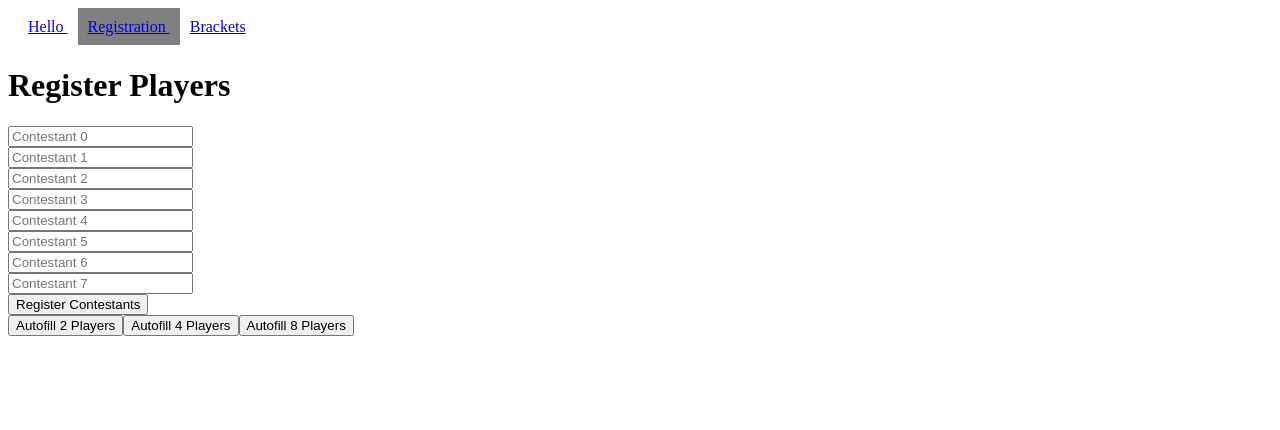
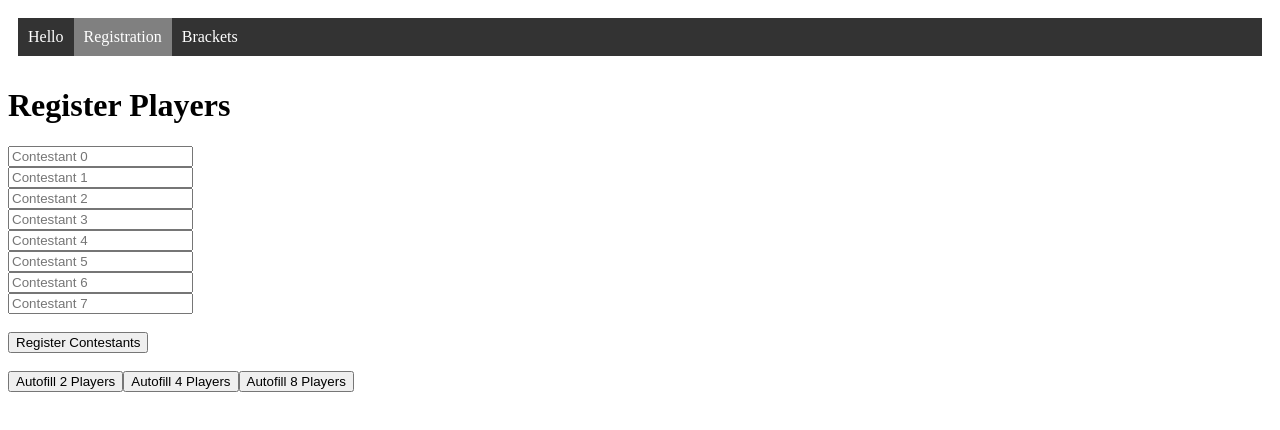
Before and after one commit to sivanathp/project2, an Angular app: page /registration in a window 1280 px wide. Shown: the top 430 px of the page. Built offline with nearby package versions, Linux system fonts and the light colour scheme.

Commit message:
Added some styles

```diff
--- a/src/app/app.component.css
+++ b/src/app/app.component.css
@@ -5,3 +5,28 @@
 .links a.active {
   background-color: grey;
 }
+
+ul {
+  list-style-type: none;
+  overflow: hidden;
+  background-color: #333333;
+  margin: 0;
+  padding: 0;
+
+}
+
+li {
+  float: left;
+}
+
+li a {
+  display: inline-block;
+  color: white;
+  text-align: center;
+  padding: 0 1em 0 0;
+  text-decoration: none;
+}
+
+li a:hover {
+  background-color: #111111;
+}
--- a/src/app/app.component.html
+++ b/src/app/app.component.html
@@ -1,18 +1,27 @@
 <div class="links">
-  <span>
+<ul>
+  <li>
       <a routerLink="/hello" routerLinkActive="active"> Hello </a>
-  </span>
 
-  <span>
+  </li>
+  <li><span>
       <a routerLink="/registration" routerLinkActive="active">
           Registration
       </a>
   </span>
-  <span>
+
+  </li>
+  <li><span>
       <a routerLink="/brackets" routerLinkActive="active">
           Brackets
       </a>
-  </span>
+  </span></li>
+
+</ul>
+
+
+
+
 
 </div>
 
--- a/src/app/app/tournament/brackets/brackets.component.html
+++ b/src/app/app/tournament/brackets/brackets.component.html
@@ -1,41 +1,43 @@
-<p>brackets works!</p>
-<h1> brackets component </h1>
-<h2>Round number {{roundNumber}}</h2>
+<h1>Round number {{roundNumber}}</h1>
+<div *ngIf="message">
+    <Label>{{message}}</Label>
+    </div>
 <div *ngIf="game1.player1">
-    <Label>Game 1</Label>
+    <div><Label>Match 1</Label></div>
         <input type="radio" value=game1.player1 name = "game1" (click)="game1.setWinner(game1.player1)" required class="primary" ng-model="game1.playerWon" >{{game1.player1}}
         <input type="radio" value=game1.player2 name = "game1" (click)="game1.setWinner(game1.player2)" required ng-model="game1.playerWon" >{{game1.player2}}
 
 </div>
+<br>
 
 <div *ngIf="game2.player1">
-    <Label>Game 2</Label>
+    <div><Label>Match 2</Label></div>
         <input type="radio" value=game2.player1 name = "game2" (click)="game2.setWinner(game2.player1)" class="primary" ng-model="game2.playerWon">{{game2.player1}}
         <input type="radio" value=game2.player2 name = "game2" (click)="game2.setWinner(game2.player2)" ng-model="game2.playerWon">{{game2.player2}}
     <br>
 </div>
 
+<br>
+
 <div *ngIf="game3.player1">
-    <Label>Game 3</Label>
+    <div><Label>Match 3</Label></div>
         <input type="radio" value=game3.player1 name = "game3" (click)="game3.setWinner(game3.player1)" class="primary"  ng-model="game3.playerWon">{{game3.player1}}
         <input type="radio" value=game3.player2 name = "game3"  (click)="game3.setWinner(game3.player2)"  ng-model="game3.playerWon">{{game3.player2}}
     <br>
 </div>
+<br>
 
 <div  *ngIf="game4.player1">
-    <Label>Game 4</Label>
+    <div><Label>Match 4</Label></div>
 
         <input type="radio" value=game4.player1 name = "game4"  (click)="game4.setWinner(game4.player1)"  class="primary" ng-model="game4.playerWon" >{{game4.player1}}
         <input type="radio" value=game4.player2 name = "game4"  (click)="game4.setWinner(game4.player2)" ng-model="game4.playerWon" >{{game4.player2}}
 
     <br>
 </div>
+<br>
 
 <div *ngIf="game1.player1">
     <button (click)="completeRound()">Complete Round </button>
 
 </div>
-
-<div *ngIf="message">
-    <Label>{{message}}</Label>
-    </div>
--- a/src/app/app/tournament/hello/hello.component.html
+++ b/src/app/app/tournament/hello/hello.component.html
@@ -1,2 +1 @@
-<p>hello works!</p>
-<h1> Hello component </h1>
+<h1> Brackets app </h1>
--- a/src/app/app/tournament/registration/registration.component.html
+++ b/src/app/app/tournament/registration/registration.component.html
@@ -1,15 +1,18 @@
 
 <h1>  Register Players</h1>
-
+<div *ngIf="message">
+    <Label>{{message}}</Label>
+  </div>
 <div *ngFor="let value of players; let i=index; trackBy:trackByFn">
     <input type="text" [(ngModel)]="players[i]" [placeholder]="['Contestant ' + i]" /><br/>
 </div>
+<br>
+
 <div>
     <button (click)="registerContestants()">Register Contestants</button>
-    <div *ngIf="message">
-  <Label>{{message}}</Label>
+
 </div>
-</div>
+<br>
 
 <div>
 
```
